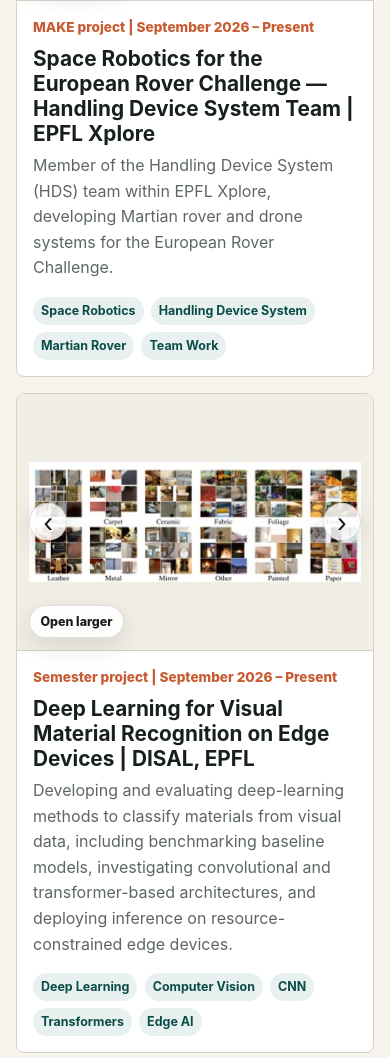
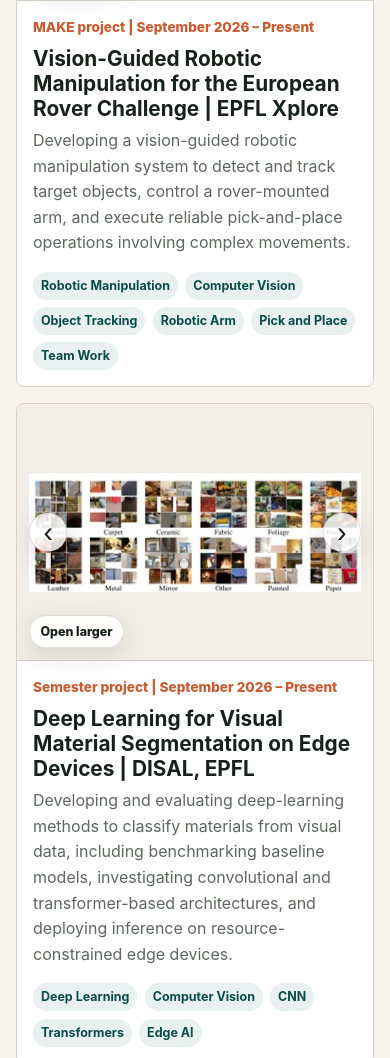
Before and after one commit to aiglegivree/evanayoub, a plain HTML site: page index.html in a window 390 px wide. Shown: the part 1669-2727 px from the top of the page. Drawn offline with Linux system fonts and the light colour scheme.

Commit message:
Update CV and portfolio descriptions

```diff
--- a/index.html
+++ b/index.html
@@ -92,7 +92,7 @@
           <h2 data-i18n="nav.documents">Documents</h2>
         </div>
         <div class="document-actions">
-          <a class="button secondary" href="assets/cv/CV_2026_en.pdf?v=a3ff56d" target="_blank" rel="noreferrer" data-doc="cv-en">
+          <a class="button secondary" href="assets/cv/CV_2026_en.pdf?v=20261002-4" target="_blank" rel="noreferrer" data-doc="cv-en">
             CV PDF
           </a>
           <a class="button secondary" href="assets/academic/relevenote.pdf" target="_blank" rel="noreferrer" data-i18n="home.academics.transcript">
--- a/script.js
+++ b/script.js
@@ -77,17 +77,17 @@ const content = {
     },
     projects: [
       {
-        title: "Space Robotics for the European Rover Challenge — Handling Device System Team | EPFL Xplore",
+        title: "Vision-Guided Robotic Manipulation for the European Rover Challenge | EPFL Xplore",
         category: "MAKE project",
         date: "September 2026 – Present",
         description:
-          "Member of the Handling Device System (HDS) team within EPFL Xplore, developing Martian rover and drone systems for the European Rover Challenge.",
+          "Developing a vision-guided robotic manipulation system to detect and track target objects, control a rover-mounted arm, and execute reliable pick-and-place operations involving complex movements.",
         // Add photo paths from assets/projects/xplore-hds/ to this gallery.
         gallery: ["assets/projects/xplore-hds/img1.webp"],
-        tags: ["Space Robotics", "Handling Device System", "Martian Rover", "Team Work"],
+        tags: ["Robotic Manipulation", "Computer Vision", "Object Tracking", "Robotic Arm", "Pick and Place", "Team Work"],
       },
       {
-        title: "Deep Learning for Visual Material Recognition on Edge Devices | DISAL, EPFL",
+        title: "Deep Learning for Visual Material Segmentation on Edge Devices | DISAL, EPFL",
         category: "Semester project",
         date: "September 2026 – Present",
         description:
@@ -136,9 +136,9 @@ const content = {
         tags: ["Mobile Robotics", "A*", "Computer Vision", "EKF", "ArUco", "Obstacle Avoidance", "Python", "Team Work"],
       },
       {
-        title: "Deep Learning for UNO Card Recognition & Player Attribution | EPFL",
+        title: "2nd Place — Deep Learning for the UNO Vision Challenge: Card Recognition & Player Attribution | EPFL",
         description:
-          "Course project graded 5.75/6 in image analysis and pattern recognition. The goal was to detect UNO cards on a table, classify each card, and attribute the detected cards to the correct player.",
+          "Detected UNO cards on a table, classified each card and attributed the detected cards to the correct player.",
         websiteUrl: "assets/projects/image-analysis/UNO Vision Challenge.pdf",
         websiteLabel: "Open presentation",
         image: "assets/projects/image-analysis/img1.png",
@@ -240,7 +240,7 @@ const content = {
         date: "2023 - current",
         title: "Tutoring and TA experience",
         description:
-          "Tutoring in mathematics, physics, and electronics; EPFL teaching assistant work in electrical systems and mechanical physics.",
+          "Tutoring in mathematics, physics, and electronics; EPFL teaching assistant work in electrical and electronic systems, mechanical physics, and mobile robotics.",
       },
     ],
     education: [
@@ -271,7 +271,7 @@ const content = {
         date: "September 2023 - current",
         title: "Teaching Assistant and Mathematics/Physics Tutor | EPFL & Apprenons Ensemble",
         description:
-          "Tutor for students from elementary school to apprenticeship and gymnasium levels through Apprenons Ensemble. Teaching assistant for EPFL electrical and electronic systems and mechanical physics courses.",
+          "Tutor students in mathematics, physics and electronics across secondary, gymnasium and university levels. Serve as a teaching assistant for Electrical and Electronic Systems, Mechanical Physics and Mobile Robotics courses.",
       },
       {
         date: "April 2022",
```
Also changed, not shown: 6 other files.
